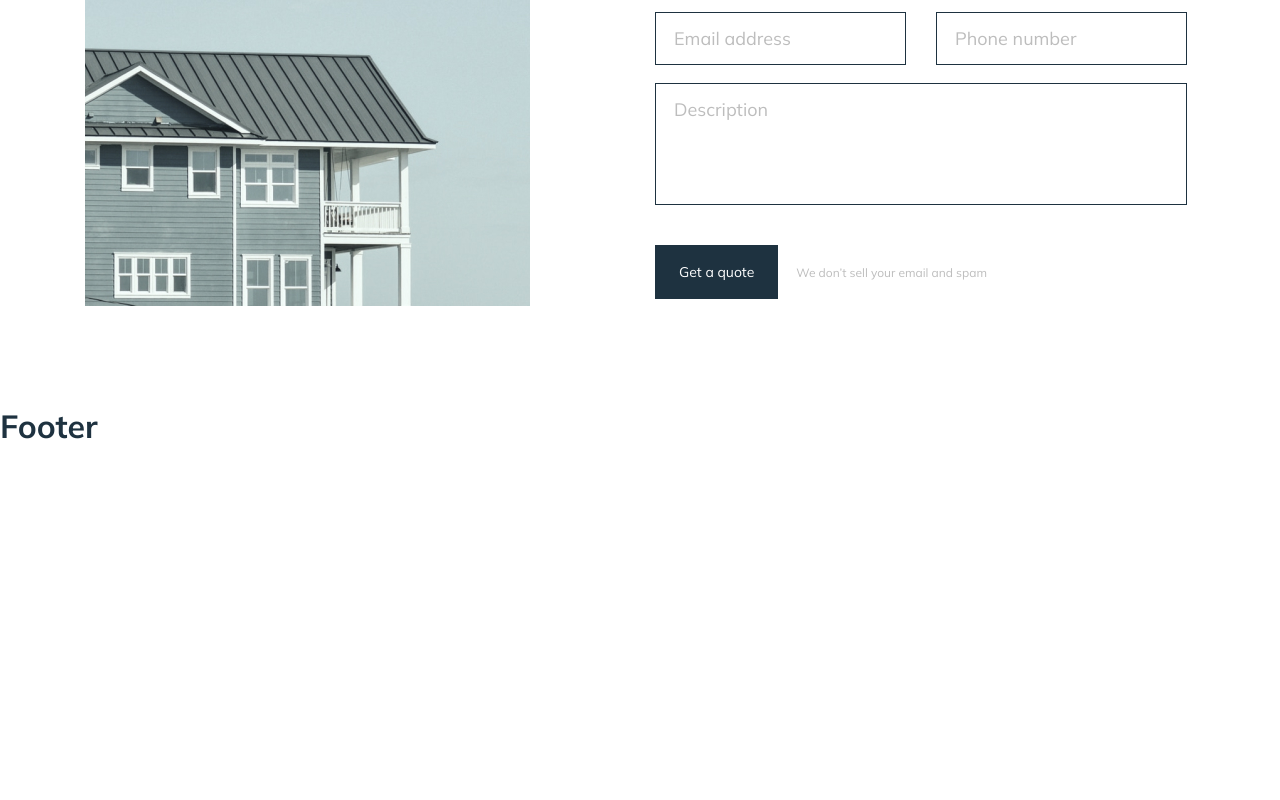
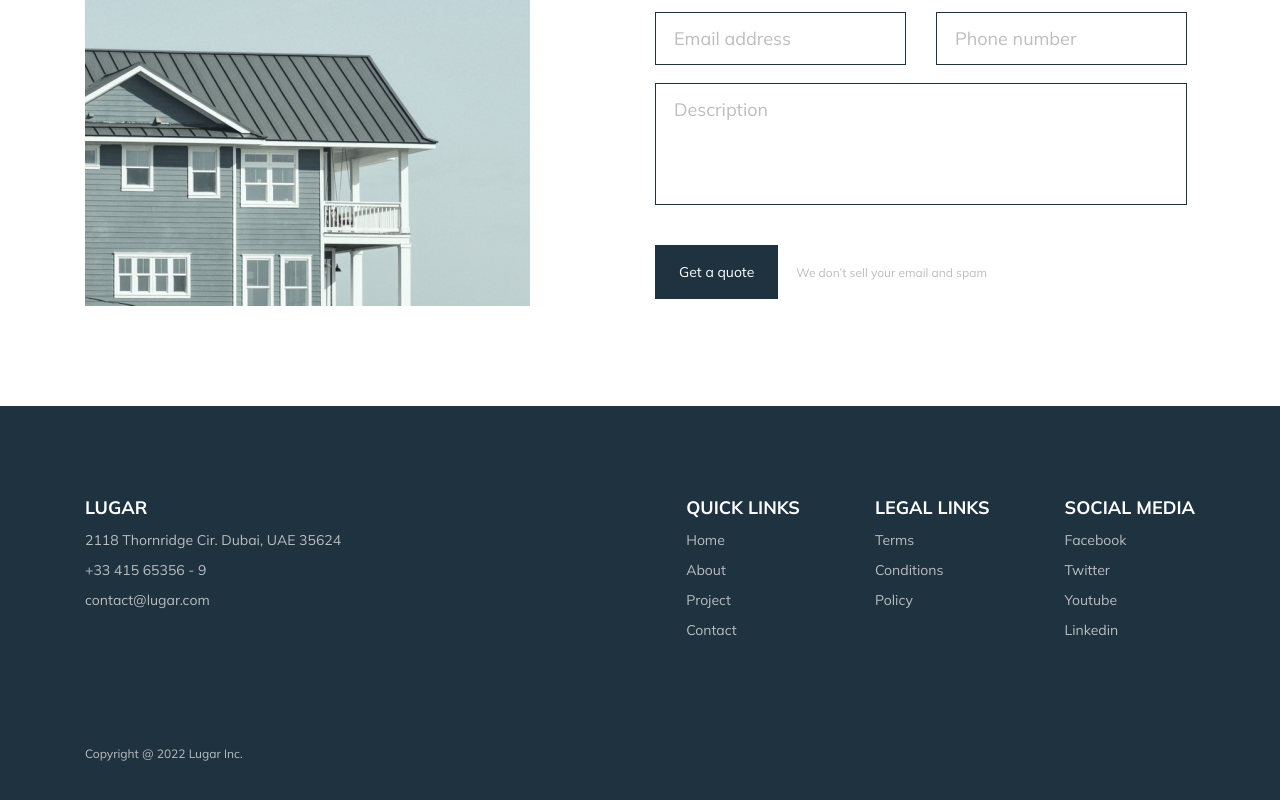
Before and after one commit to DandunAdi/landing-page-vue-js, a Vue app: page / in a window 1280 px wide. Shown: the part 3448-4248 px from the top of the page. Before the commit the page ends 3894 px from the top, so only its background shows below. Built offline with nearby package versions, Linux system fonts and the light colour scheme.

Commit message:
slicing footer

```diff
--- a/src/components/Footer.vue
+++ b/src/components/Footer.vue
@@ -2,5 +2,84 @@
 </script>
 
 <template>
-  <h1>Footer</h1>
+<div class="footer">
+  <div class="content container">
+    <div>
+      <h3>LUGAR</h3>
+      <ul>
+        <li>2118 Thornridge Cir. Dubai, UAE 35624</li>
+        <li>+33 415 65356 - 9</li>
+        <li>contact@lugar.com</li>
+      </ul>
+    </div>
+    <div class="footer-links">
+      <div>
+        <h3>QUICK LINKS</h3>
+        <ul>
+          <li>Home</li>
+          <li>About</li>
+          <li>Project</li>
+          <li>Contact</li>
+        </ul>
+      </div>
+      <div>
+        <h3>LEGAL LINKS</h3>
+        <ul>
+          <li>Terms</li>
+          <li>Conditions</li>
+          <li>Policy</li>
+        </ul>
+      </div>
+      <div>
+        <h3>SOCIAL MEDIA</h3>
+        <ul>
+          <li>Facebook</li>
+          <li>Twitter</li>
+          <li>Youtube</li>
+          <li>Linkedin</li>
+        </ul>
+      </div>
+    </div>
+  </div>
+  <div class="content">
+    <p class="copy">Copyright @ 2022 Lugar Inc.</p>
+  </div>
+</div>
 </template>
+
+<style lang="scss" scoped>
+.footer {
+  min-height: 400px;
+  background-color: #1E3240;
+  color: #BDBDBD;
+  position: relative;
+
+  h3 {
+    color: #fff;
+    font-size: 18px;
+  }
+
+  ul {
+    list-style: none;
+    li {
+      margin-top: 12px;
+      font-size: 14px;
+    }
+  }
+  .container {
+    display: flex;
+    justify-content: space-between;
+    padding-top: 90px;
+  }
+
+  &-links {
+    display: flex;
+    gap: 75px;
+  }
+  .copy {
+    position: absolute;
+    bottom: 45px;
+    font-size: 12px;
+  }
+}
+</style>
```
